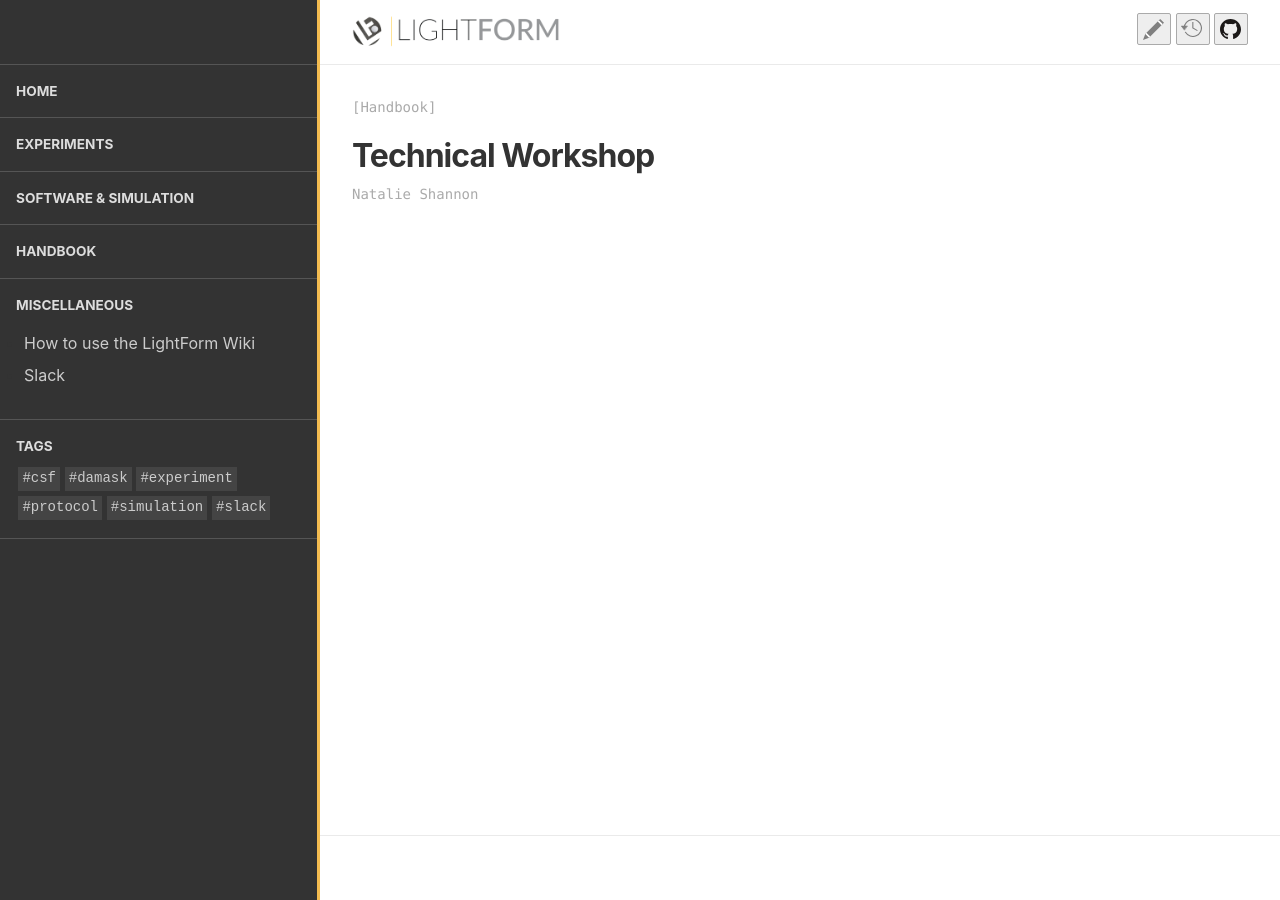
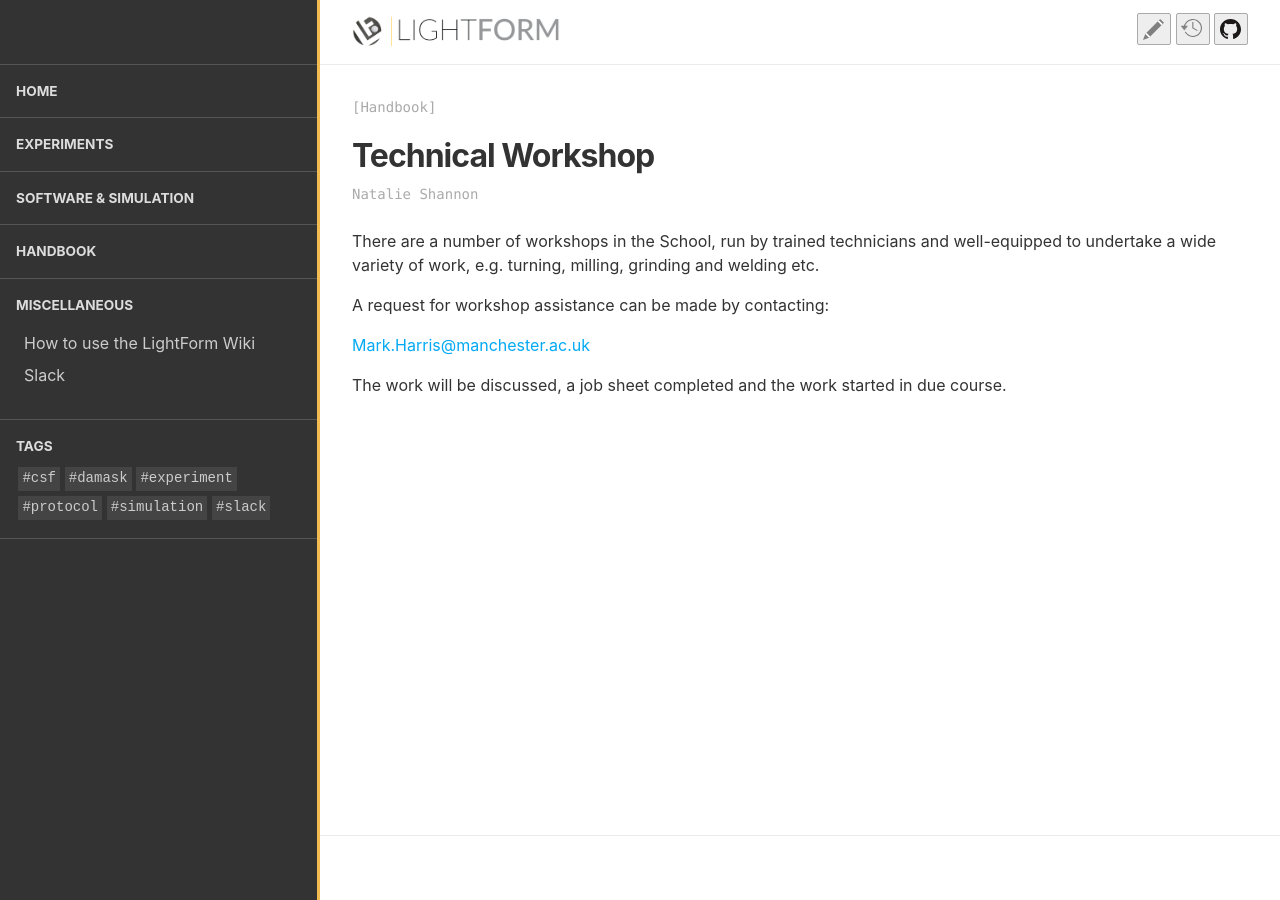
Before and after one commit to LightForm-group/wiki, a Jekyll site: the page built from collections/_handbook/Techworkshop.md, in a window 1280 px wide. Built offline with Jekyll 4.4.1, drawn with Linux system fonts in a browser that asks for light colours.

Commit message:
Update Techworkshop.md

```diff
--- a/collections/_handbook/Techworkshop.md
+++ b/collections/_handbook/Techworkshop.md
@@ -2,3 +2,15 @@
 title: Technical Workshop
 author: Natalie Shannon
 ---
+
+
+There are a number of workshops in the School, run by trained
+technicians and well-equipped to undertake a wide variety of work, e.g.
+turning, milling, grinding and welding etc.
+
+A request for workshop assistance can be made by contacting:
+
+<Mark.Harris@manchester.ac.uk>
+
+The work will be discussed, a job sheet completed and the work started
+in due course.
```
